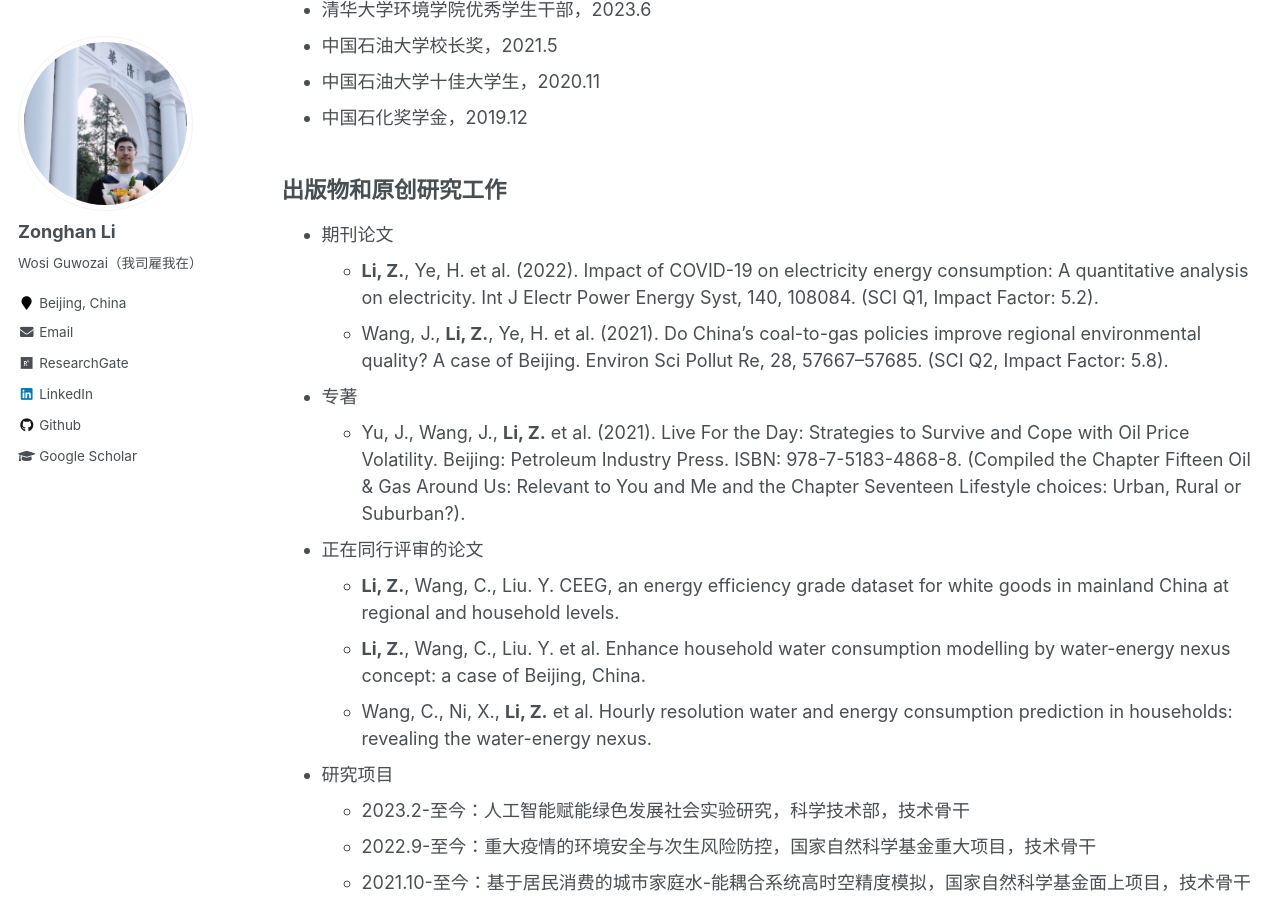
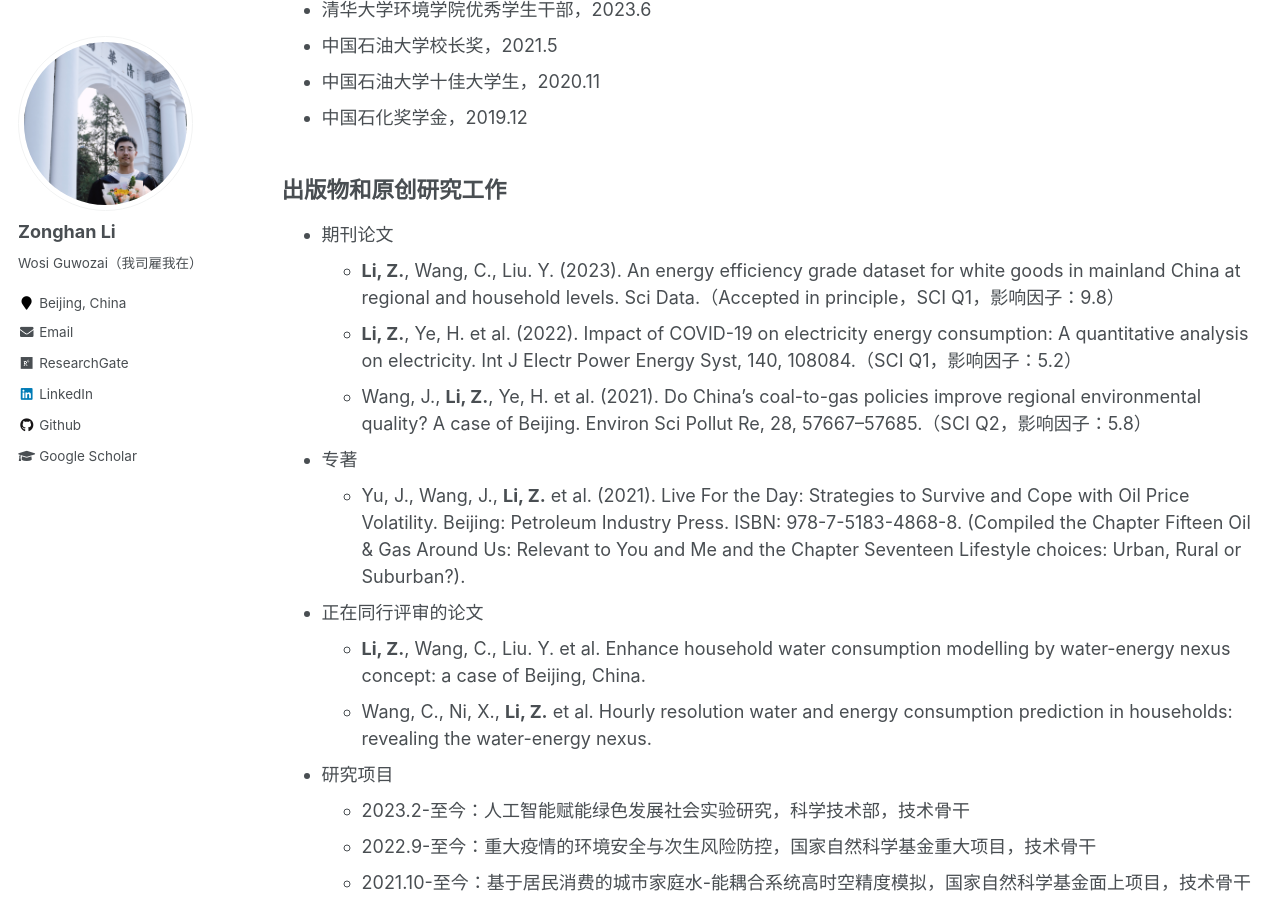
Before and after one commit to lzh3278/lzh.github.io, a Jekyll site: the page built from _pages/cv-chn.md, in a window 1280 px wide and 900 px high, scrolled down 980 px. Built offline with Jekyll 4.4.1, drawn with Linux system fonts in a browser that asks for light colours.

Commit message:
Update cv-chn.md

```diff
--- a/_pages/cv-chn.md
+++ b/_pages/cv-chn.md
@@ -39,12 +39,12 @@ redirect_from:
 出版物和原创研究工作
 ------
 * 期刊论文
-    * **Li, Z.**, Ye, H. et al. (2022). Impact of COVID-19 on electricity energy consumption: A quantitative analysis on electricity. Int J Electr Power Energy Syst, 140, 108084. (SCI Q1, Impact Factor: 5.2).
-    * Wang, J., **Li, Z.**, Ye, H. et al. (2021). Do China’s coal-to-gas policies improve regional environmental quality? A case of Beijing. Environ Sci Pollut Re, 28, 57667–57685. (SCI Q2, Impact Factor: 5.8).
+    * **Li, Z.**, Wang, C., Liu. Y. (2023). An energy efficiency grade dataset for white goods in mainland China at regional and household levels. Sci Data.（Accepted in principle，SCI Q1，影响因子：9.8）
+    * **Li, Z.**, Ye, H. et al. (2022). Impact of COVID-19 on electricity energy consumption: A quantitative analysis on electricity. Int J Electr Power Energy Syst, 140, 108084.（SCI Q1，影响因子：5.2）
+    * Wang, J., **Li, Z.**, Ye, H. et al. (2021). Do China’s coal-to-gas policies improve regional environmental quality? A case of Beijing. Environ Sci Pollut Re, 28, 57667–57685.（SCI Q2，影响因子：5.8）
 * 专著
     * Yu, J., Wang, J., **Li, Z.** et al. (2021). Live For the Day: Strategies to Survive and Cope with Oil Price Volatility. Beijing: Petroleum Industry Press. ISBN: 978-7-5183-4868-8. (Compiled the Chapter Fifteen Oil & Gas Around Us: Relevant to You and Me and the Chapter Seventeen Lifestyle choices: Urban, Rural or Suburban?).
 * 正在同行评审的论文
-    * **Li, Z.**, Wang, C., Liu. Y. CEEG, an energy efficiency grade dataset for white goods in mainland China at regional and household levels.
     * **Li, Z.**, Wang, C., Liu. Y. et al. Enhance household water consumption modelling by water-energy nexus concept: a case of Beijing, China.
     * Wang, C., Ni, X., **Li, Z.** et al. Hourly resolution water and energy consumption prediction in households: revealing the water-energy nexus.
 * 研究项目
```
